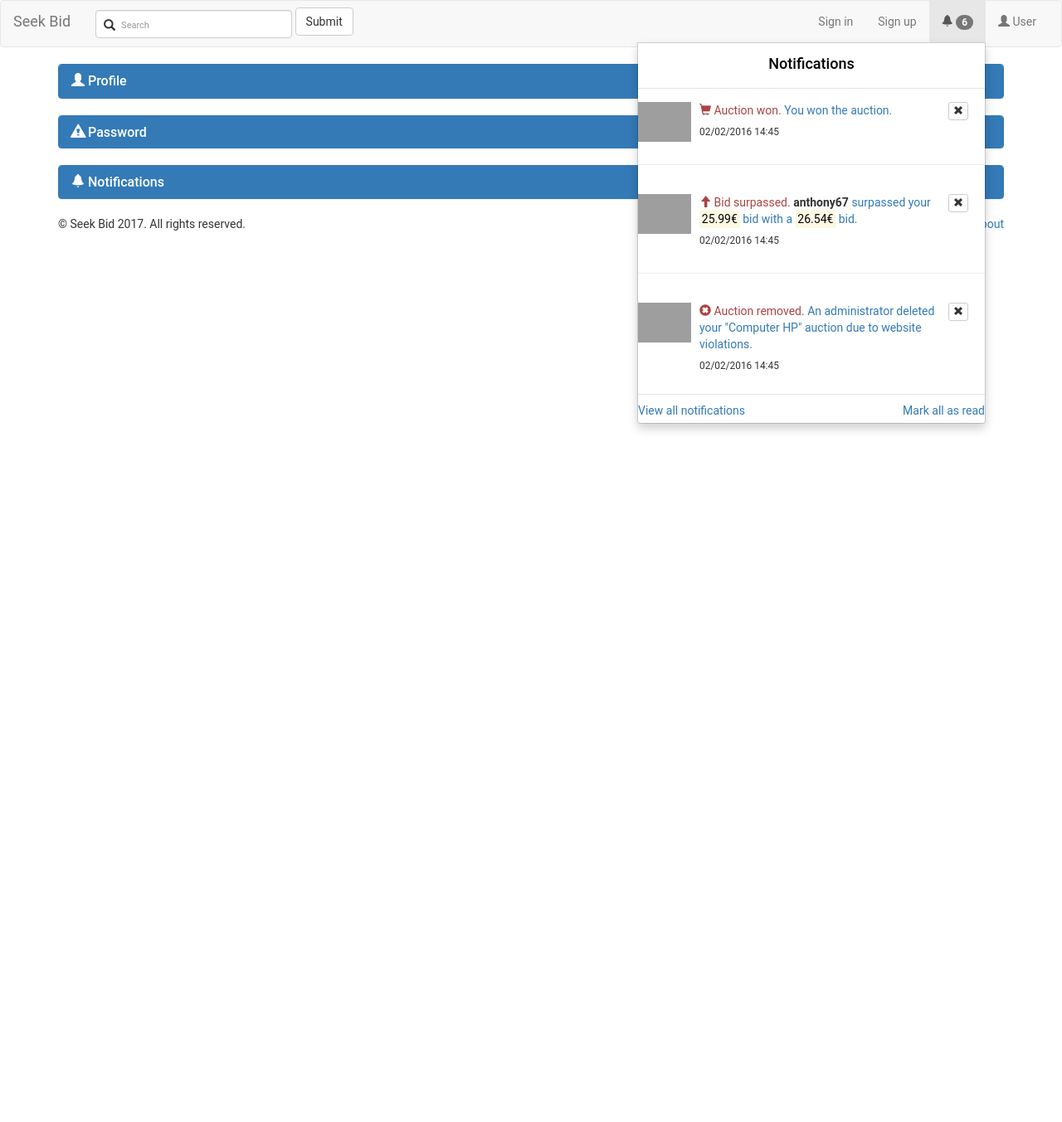
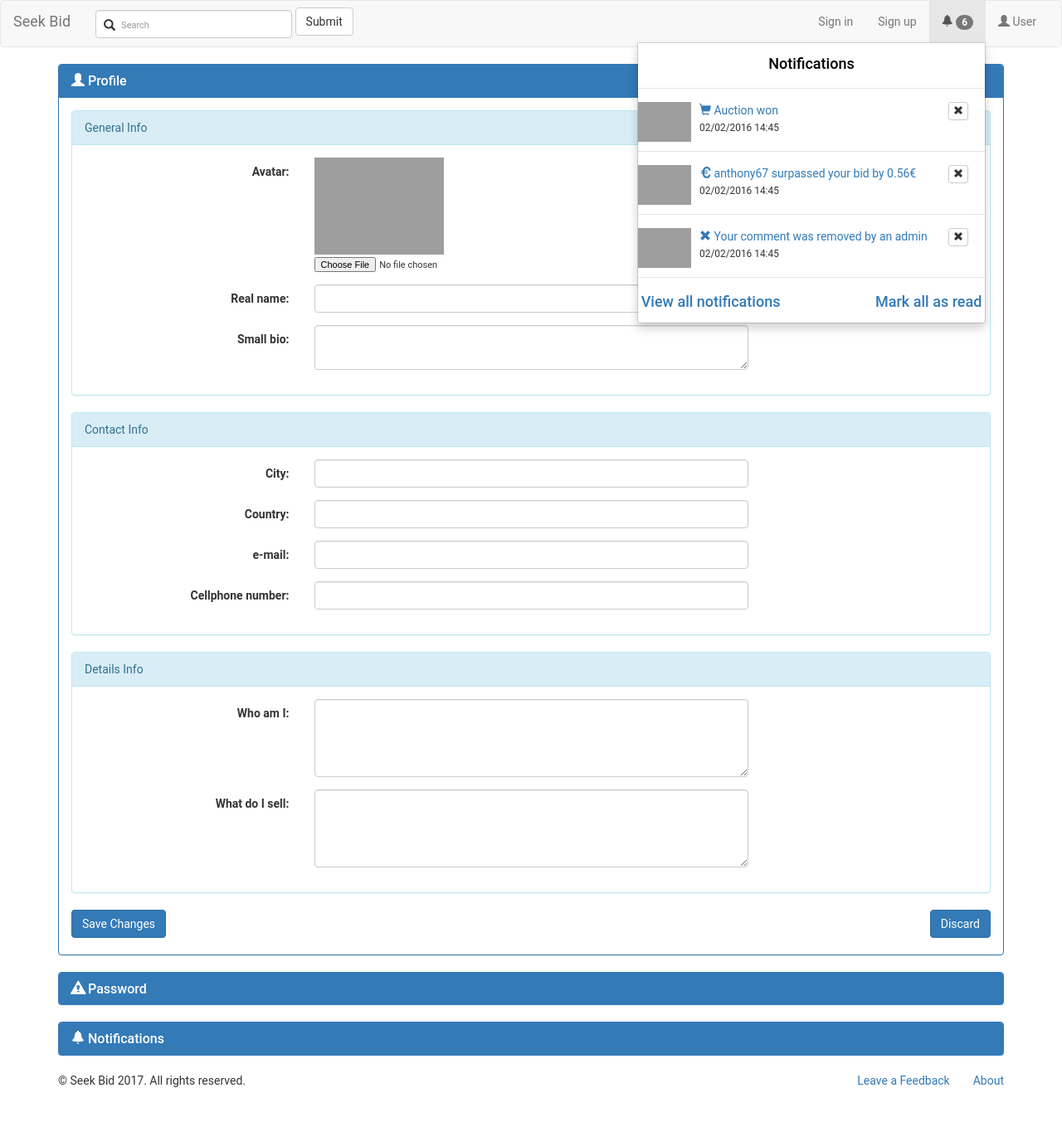
Before and after one commit to renatoabreu11/LBAW, a PHP site: page /configurations.html in a window 1280 px wide, after a click that opens the changed part. Shown: the whole page at 83% size. Before the commit the page ends 520 px from the top, so only its background shows below. Run offline with PHP 8.4, Linux system fonts and the light colour scheme; some libraries are stand-ins or nearby versions; grey boxes are pictures that could not be loaded.

Commit message:
Notifications changed to some pages

```diff
--- a/SeekBid/app/auction.html
+++ b/SeekBid/app/auction.html
@@ -165,8 +165,8 @@
 
               <li class="divider"></li>
               <div class="notification-footer">
-                <h4 class="menu-title">View all notifications</h4>
-                <h4 class="menu-title pull-right">Mark all as read</h4>
+                <h4 class="menu-title"><a>View all notifications</a></h4>
+                <h4 class="menu-title pull-right"><a>Mark all as read</a></h4>
               </div>
             </ul>
           </li>
--- a/SeekBid/app/configurations.html
+++ b/SeekBid/app/configurations.html
@@ -107,126 +107,65 @@
               </div>
               <li class="divider"></li>
               <div class="notifications-wrapper">
-
-                <div class="media notification-item">
+                <div class="media notification-media">
                   <div class="media-left">
                     <a href="#"><img src="https://www.thurrott.com/wp-content/uploads/2015/10/surface-book-hero.jpg" width="64"></a>
                   </div>
                   <div class="media-body">
-                    <p class="media-heading">
-                          <span class="notifications-item-title text-danger">
-                            <i class="glyphicon glyphicon-shopping-cart"></i> Auction won.
-                          </span>
-                      <a href="#">You won the auction.</a>
-                    </p>
+                    <a href="#" class="notifications-item-title">
+                      <i class="glyphicon glyphicon-shopping-cart"></i> Auction won
+                    </a>
                     <p class="notification-item-date"><small>02/02/2016 14:45</small></p>
                   </div>
                   <div class="media-right">
                     <button type="button" class="notification-item-remove btn btn-default btn-xs"><i class="glyphicon glyphicon-remove"></i></button>
                   </div>
-                  <hr class="notification-next-divider">
                 </div>
+              </div>
 
-                <div class="media notification-item">
+              <li class="divider"></li>
+
+              <div class="notifications-wrapper">
+                <div class="media notification-media">
                   <div class="media-left">
                     <a href="#"><img src="https://www.thurrott.com/wp-content/uploads/2015/10/surface-book-hero.jpg" width="64"></a>
                   </div>
                   <div class="media-body">
-                    <p class="media-heading">
-                          <span class="notifications-item-title text-danger">
-                            <i class="glyphicon glyphicon glyphicon-arrow-up"></i> Bid surpassed.
-                          </span>
-                      <a href="#" class="notification-item-user">anthony67</a> <a href="#" class="notification-item-info">surpassed your <mark>25.99€</mark> bid with a <mark>26.54€</mark> bid.</a>
-                    </p>
+                    <a href="#" class="notifications-item-title">
+                      <i class="glyphicon glyphicon-euro"></i> anthony67 surpassed your bid by 0.56€
+                    </a>
                     <p class="notification-item-date"><small>02/02/2016 14:45</small></p>
                   </div>
                   <div class="media-right">
                     <button type="button" class="notification-item-remove btn btn-default btn-xs"><i class="glyphicon glyphicon-remove"></i></button>
                   </div>
-                  <hr class="notification-next-divider">
                 </div>
+              </div>
 
-                <div class="media notification-item">
+              <li class="divider"></li>
+
+              <div class="notifications-wrapper">
+                <div class="media notification-media">
                   <div class="media-left">
                     <a href="#"><img src="https://www.thurrott.com/wp-content/uploads/2015/10/surface-book-hero.jpg" width="64"></a>
                   </div>
                   <div class="media-body">
-                    <p class="media-heading">
-                          <span class="notifications-item-title text-danger">
-                            <i class="glyphicon glyphicon glyphicon-remove-sign"></i> Auction removed.
-                          </span>
-                      <a href="#">An administrator deleted your "Computer HP" auction due to website violations.</a>
-                    </p>
+                    <a href="#" class="notifications-item-title">
+                      <i class="glyphicon glyphicon-remove"></i> Your comment was removed by an admin
+                    </a>
                     <p class="notification-item-date"><small>02/02/2016 14:45</small></p>
                   </div>
                   <div class="media-right">
                     <button type="button" class="notification-item-remove btn btn-default btn-xs"><i class="glyphicon glyphicon-remove"></i></button>
                   </div>
-                  <hr class="notification-next-divider">
-                </div>
-
-                <div class="media notification-item">
-                  <div class="media-left">
-                    <a href="#"><img src="https://www.thurrott.com/wp-content/uploads/2015/10/surface-book-hero.jpg" width="64"></a>
-                  </div>
-                  <div class="media-body">
-                    <p class="media-heading">
-                          <span class="notifications-item-title text-danger">
-                            <i class="glyphicon glyphicon-question-sign"></i> Question.
-                          </span>
-                      <a href="#" class="notification-item-user">anthony67</a> <a href="#">posted a question on your auction.</a>
-                    </p>
-                    <p class="notification-item-date"><small>02/02/2016 14:45</small></p>
-                  </div>
-                  <div class="media-right">
-                    <button type="button" class="notification-item-remove btn btn-default btn-xs"><i class="glyphicon glyphicon-remove"></i></button>
-                  </div>
-                  <hr class="notification-next-divider">
-                </div>
-
-                <div class="media notification-item">
-                  <div class="media-left">
-                    <a href="#"><img src="https://www.thurrott.com/wp-content/uploads/2015/10/surface-book-hero.jpg" width="64"></a>
-                  </div>
-                  <div class="media-body">
-                    <p class="media-heading">
-                          <span class="notifications-item-title text-danger">
-                            <i class="glyphicon glyphicon-question-sign"></i> Question reply
-                          </span>
-                      <a href="#" class="notification-item-user">anthony67</a> <a href="#">replied to a question on your auction.</a>
-                    </p>
-                    <p class="notification-item-date"><small>02/02/2016 14:45</small></p>
-                  </div>
-                  <div class="media-right">
-                    <button type="button" class="notification-item-remove btn btn-default btn-xs"><i class="glyphicon glyphicon-remove"></i></button>
-                  </div>
-                  <hr class="notification-next-divider">
-                </div>
-
-                <div class="media notification-item">
-                  <div class="media-left">
-                    <a href="#"><img src="https://www.thurrott.com/wp-content/uploads/2015/10/surface-book-hero.jpg" width="64"></a>
-                  </div>
-                  <div class="media-body">
-                    <p class="media-heading">
-                          <span class="notifications-item-title text-danger">
-                            <i class="glyphicon glyphicon glyphicon-check"></i> Review
-                          </span>
-                      <a href="#" class="notification-item-user">anthony67</a> <a href="#">just posted a review about one of your auctions.</a>
-                    </p>
-                    <p class="notification-item-date"><small>02/02/2016 14:45</small></p>
-                  </div>
-                  <div class="media-right">
-                    <button type="button" class="notification-item-remove btn btn-default btn-xs"><i class="glyphicon glyphicon-remove"></i></button>
-                  </div>
-                  <hr class="notification-next-divider">
                 </div>
               </div>
 
+
               <li class="divider"></li>
               <div class="notification-footer">
-                <a href="#">View all notifications</a>
-                <a href="#" class="pull-right">Mark all as read</a>
+                <h4 class="menu-title"><a>View all notifications</a></h4>
+                <h4 class="menu-title pull-right"><a>Mark all as read</a></h4>
               </div>
             </ul>
           </li>
@@ -255,7 +194,7 @@
           <a href="#profile-edit" data-toggle="collapse">Profile</a>
         </h4>
       </div>
-      <div id="profile-edit" class="panel-collapse collapse">
+      <div id="profile-edit" class="panel-collapse collapse in">
         <div class="panel-body">
           <form class="form-horizontal" method="post" action="#" enctype="multipart/form-data">
 
--- a/SeekBid/app/styles/main.css
+++ b/SeekBid/app/styles/main.css
@@ -80,6 +80,10 @@ ul {
   overflow: auto;
   max-height:350px;
   padding-top: 0.5em;
+}
+
+.notifications a{
+  text-decoration: none;
 }
 
 .notification-footer > h4{
@@ -398,6 +402,7 @@ ul {
   border-radius: 2px;
   margin-bottom: 25px;
   box-shadow: 0px 1px 4px rgba(0, 0, 0, 0.1);
+  color: black;
 }
 
 .grid .grid-body {
@@ -434,18 +439,6 @@ ul {
 
 #auctionsThumbnails small {
   font-size: 15px;
-}
-
-.row.vdivide [class*='col-']:not(:last-child):after {
-  background: #e0e0e0;
-  width: 1px;
-  content: "";
-  display:block;
-  position: absolute;
-  top:0;
-  bottom: 0;
-  right: 0;
-  min-height: 180px;
 }
 
 .thumbnail .watchAuction {
```
Also changed, not shown: SeekBid/app/CreateAuction.html (+54 -7 lines), SeekBid/app/admin.html (+36 -7 lines), SeekBid/app/auctionsPage.html (+55 -7 lines).
